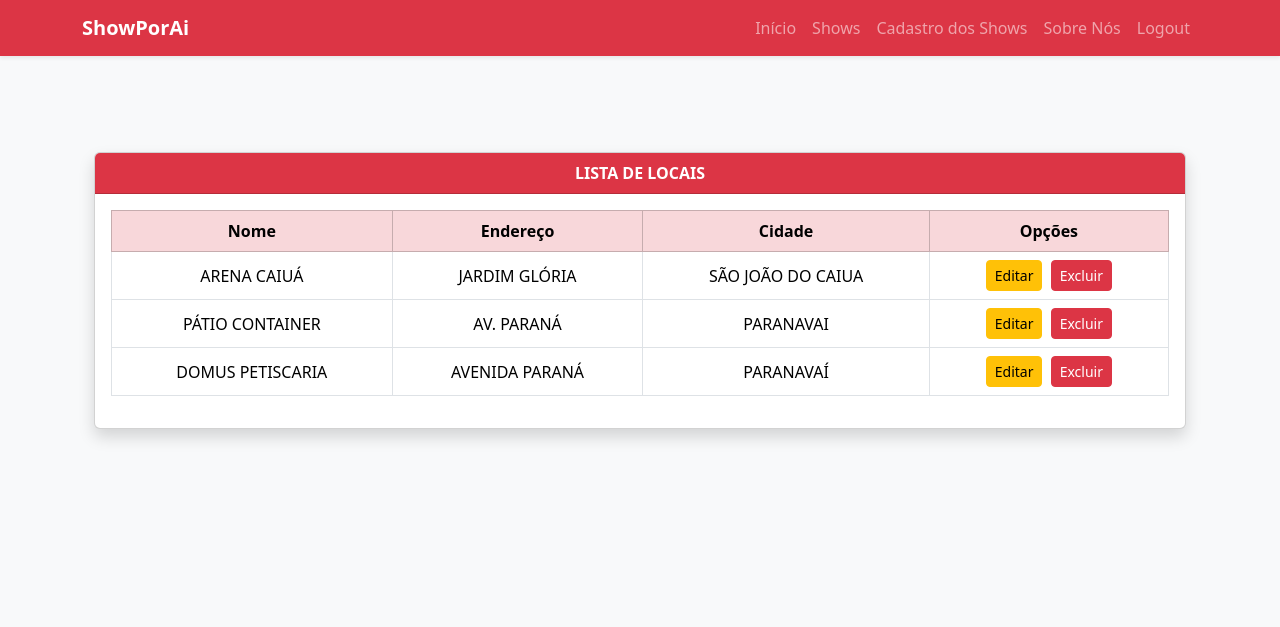
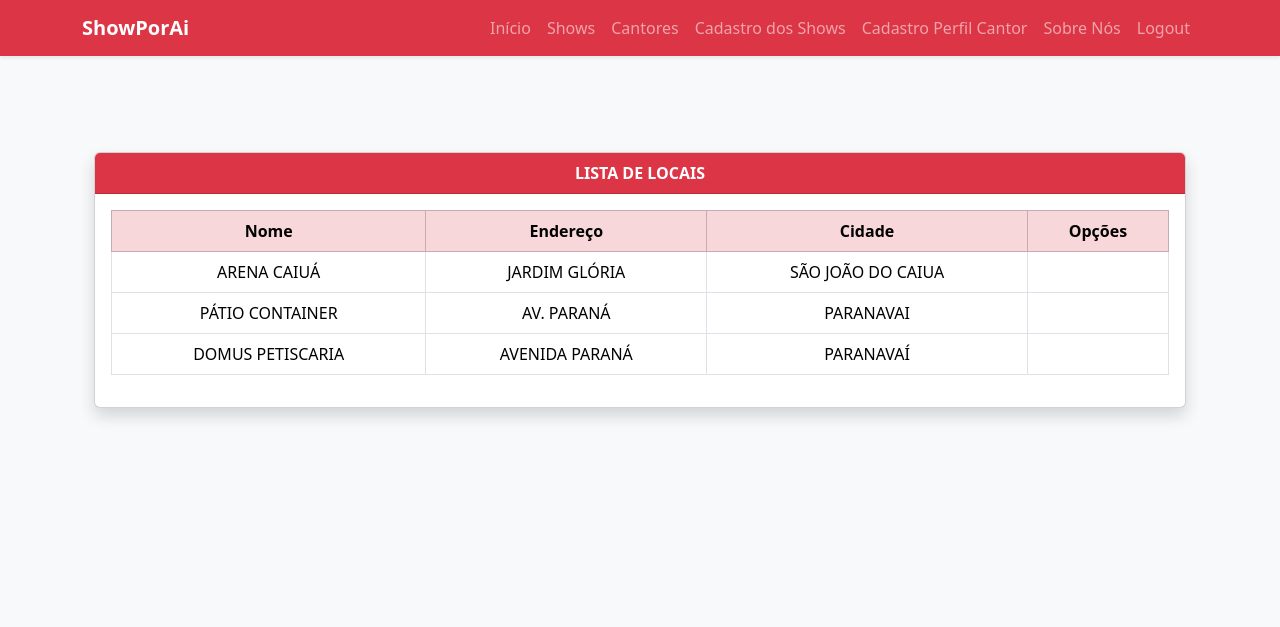
Before and after one commit to BeatrizLustosa/projetopw, a Django app: page /ver/local/ in a window 1280 px wide. Shown: the top 627 px of the page. Run offline with Django 4.2, Linux system fonts and the light colour scheme; a user stored in the database is signed in; data comes from the database, SQL or seed files in the repository; both versions use the stored data as it was after the commit.

Commit message:
Atualização na Interface

```diff
--- a/paginas/forms.py
+++ b/paginas/forms.py
@@ -8,7 +8,9 @@ from django import forms
 # E outros campos, se necessário
 class UsuarioCadastroForm(UserCreationForm):
 
-
+    nome_artistico = forms.CharField(required=True, max_length=100, help_text="Informe seu nome artístico.", label=
+                                     "Nome Artístico")
+    telefone = forms.CharField(required=True, max_length=20, help_text="Informe seu telefone.")
     email = forms.EmailField(required=True, help_text="Informe um email válido.")
 
 
--- a/paginas/models.py
+++ b/paginas/models.py
@@ -23,9 +23,9 @@ class TipoShow (models.Model):
 
 class PerfilCantor(models.Model):
     nome_artistico =  models.CharField(max_length=100)
-    genero_musical =  models.CharField(max_length=100)
-    descricao = models.TextField()
-    foto = models.URLField(max_length=255)
+    genero_musical =  models.CharField(max_length=100, null=True)
+    descricao = models.TextField(null=True)
+    foto = models.URLField(max_length=255, null=True)
     telefone = models.CharField(max_length=20)
 
     usuario = models.OneToOneField(User, on_delete=models.CASCADE, related_name='perfil_cantor')
--- a/paginas/templates/paginas/index.html
+++ b/paginas/templates/paginas/index.html
@@ -28,12 +28,15 @@
           {% if request.user.is_authenticated %}
             <li class="nav-item"><a class="nav-link" href="{% url 'index' %}">Início</a></li>
             <li class="nav-item"><a class="nav-link" href="{% url 'ver-show' %}">Shows</a></li>
+            <li class="nav-item"><a class="nav-link" href="{% url 'ver-perfil' %}">Cantores</a></li>
             <li class="nav-item"><a class="nav-link" href="{% url 'inserir-show' %}">Cadastro dos Shows</a></li>
+            <li class="nav-item"><a class="nav-link" href="{% url 'inserir-perfil' %}">Cadastro Perfil Cantor</a></li>
             <li class="nav-item"><a class="nav-link" href="{% url 'sobre' %}">Sobre Nós</a></li>
             <li class="nav-item"><a class="nav-link" href="{% url 'sair' %}">Logout</a></li>
           {% else %}
             <li class="nav-item"><a class="nav-link" href="{% url 'index' %}">Início</a></li>
             <li class="nav-item"><a class="nav-link" href="{% url 'ver-show' %}">Shows</a></li>
+            <li class="nav-item"><a class="nav-link" href="{% url 'ver-perfil' %}">Cantores</a></li>
             <li class="nav-item"><a class="nav-link" href="{% url 'sobre' %}">Sobre Nós</a></li>
             <li class="nav-item"><a class="nav-link" href="{% url 'registrar' %}">Registrar</a></li>
             <li class="nav-item"><a class="nav-link" href="{% url 'login' %}">Login</a></li>
--- a/paginas/templates/ver/local.html
+++ b/paginas/templates/ver/local.html
@@ -29,8 +29,10 @@
               <td>{{ local.endereco }}</td>
               <td>{{ local.cidade }}</td>
               <td>
-                <a href="{% url 'editar-local' local.pk %}" class="btn btn-warning btn-sm me-1">Editar</a>
-                <a href="{% url 'excluir-local' local.pk %}" class="btn btn-danger btn-sm">Excluir</a>
+                {% if user.is_authenticated and request.user == show.cantor %}
+                <a href="{% url 'editar-show' show.id %}">Editar</a>
+                <a href="{% url 'excluir-show' show.id %}">Excluir</a>
+                {% endif %}
               </td>
             </tr>
             {% empty %}
--- a/paginas/templates/ver/midia.html
+++ b/paginas/templates/ver/midia.html
@@ -47,8 +47,10 @@
                 {% endif %}
               </td>
               <td>
-                <a href="{% url 'editar-midia' midia.pk %}" class="btn btn-warning btn-sm me-1">Editar</a>
-                <a href="{% url 'excluir-midia' midia.pk %}" class="btn btn-danger btn-sm">Excluir</a>
+                {% if user.is_authenticated and request.user == show.cantor %}
+                <a href="{% url 'editar-show' show.id %}">Editar</a>
+                <a href="{% url 'excluir-show' show.id %}">Excluir</a>
+                {% endif %}
               </td>
             </tr>
             {% empty %}
--- a/paginas/templates/ver/perfil.html
+++ b/paginas/templates/ver/perfil.html
@@ -18,8 +18,10 @@
                     <p class="card-text"><strong>Telefone:</strong> {{ perfilcantor.telefone }}</p>
                     <p class="card-text">{{ perfilcantor.descricao|truncatewords:20 }}</p>
                     <div class="mt-auto d-flex justify-content-center gap-2">
-                        <a href="{% url 'editar-perfil'  %}" class="btn btn-warning btn-sm">Editar</a>
-                        <a href="{% url 'excluir-perfil'  %}" class="btn btn-danger btn-sm">Excluir</a>
+                        {% if user.is_authenticated and request.user == show.cantor %}
+                        <a href="{% url 'editar-perfil'  %}">Editar</a>
+                        <a href="{% url 'excluir-perfil'  %}">Excluir</a>
+                        {% endif %}
                     </div>
                 </div>
             </div>
--- a/paginas/templates/ver/tipo.html
+++ b/paginas/templates/ver/tipo.html
@@ -25,8 +25,10 @@
             <tr>
               <td>{{ tipo.tipo_show }}</td>
               <td>
-                <a href="{% url 'editar-tipo' tipo.pk %}" class="btn btn-warning btn-sm me-1">Editar</a>
-                <a href="{% url 'excluir-tipo' tipo.pk %}" class="btn btn-danger btn-sm">Excluir</a>
+                {% if user.is_authenticated and request.user == show.cantor %}
+                <a href="{% url 'editar-tipo' tipo.id %}">Editar</a>
+                <a href="{% url 'excluir-tipo' tipo.id %}">Excluir</a>
+                {% endif %}
               </td>
             </tr>
             {% empty %}
--- a/paginas/views.py
+++ b/paginas/views.py
@@ -33,12 +33,21 @@ class CadastroUsuarioView(CreateView):
 
 
     def form_valid(self, form):
+        nome_artistico = form.cleaned_data.get('nome_artistico')
+        telefone = form.cleaned_data.get('telefone')
         # Faz o comportamento padrão do form_valid
         url = super().form_valid(form)
         # Busca ou cria um grupo com esse nome
         grupo, criado = Group.objects.get_or_create(name='Cantor')
         # Acessa o objeto criado e adiciona o usuário no grupo acima
         self.object.groups.add(grupo)
+
+        # Cria o perfil do cantor associado ao usuário
+        PerfilCantor.objects.create(
+            usuario=self.object,
+            nome_artistico=nome_artistico,
+            telefone=telefone
+        )
         # Retorna a URL de sucesso
         return url
 
@@ -80,6 +89,10 @@ class PerfilCantorCreate(LoginRequiredMixin, SuccessMessageMixin, CreateView):
     success_message = "Perfil criado com sucesso!"
     extra_context = {'titulo' : 'Cadastro Do Cantor',
                      'botao' : 'Salvar'}
+
+    def form_valid(self, form):
+        form.instance.usuario = self.request.user  # 🔥 Atribui o usuário logado
+        return super().form_valid(form)
 
 class ShowCreate(LoginRequiredMixin, SuccessMessageMixin, CreateView):
     template_name = 'paginas/form.html'
```
Also changed, not shown: paginas/templates/ver/show.html (+6 -2 lines), db.sqlite3, paginas/migrations/0003_alter_show_options_alter_perfilcantor_descricao_and_more.py (added).
